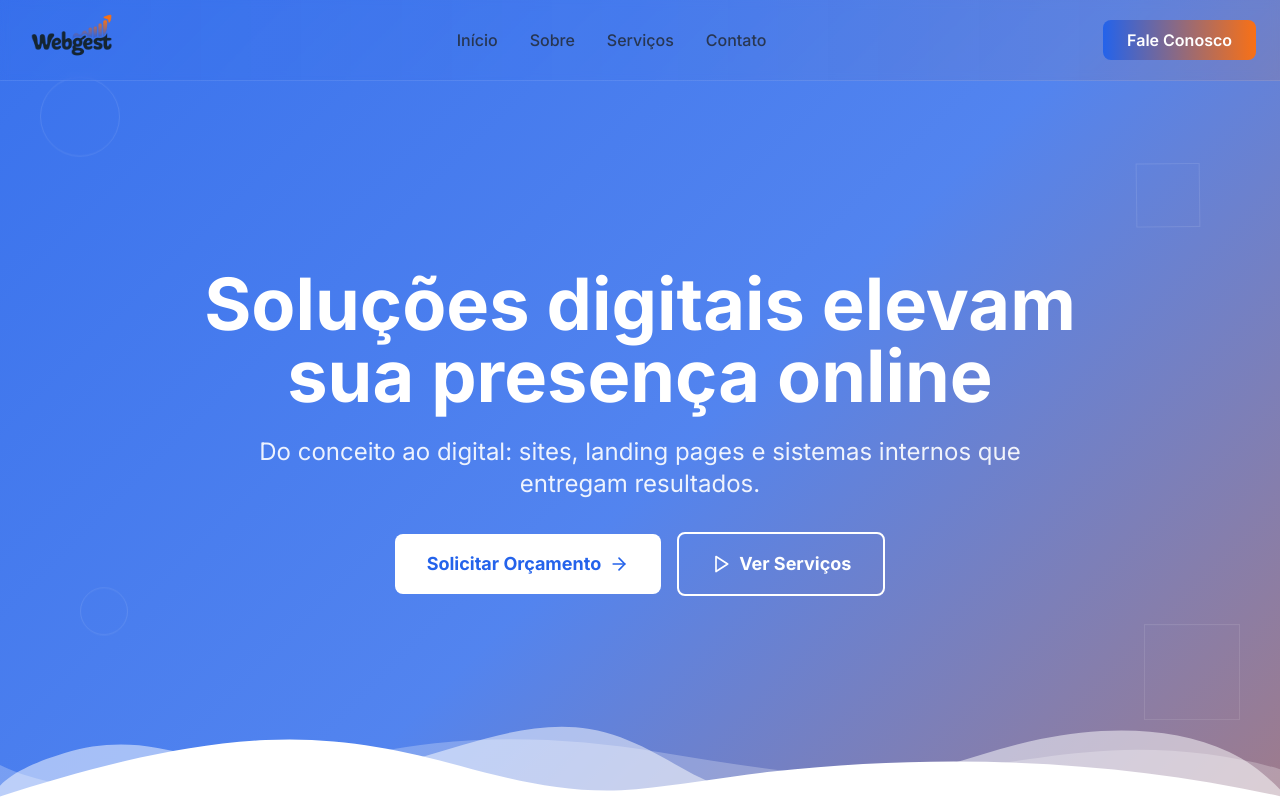
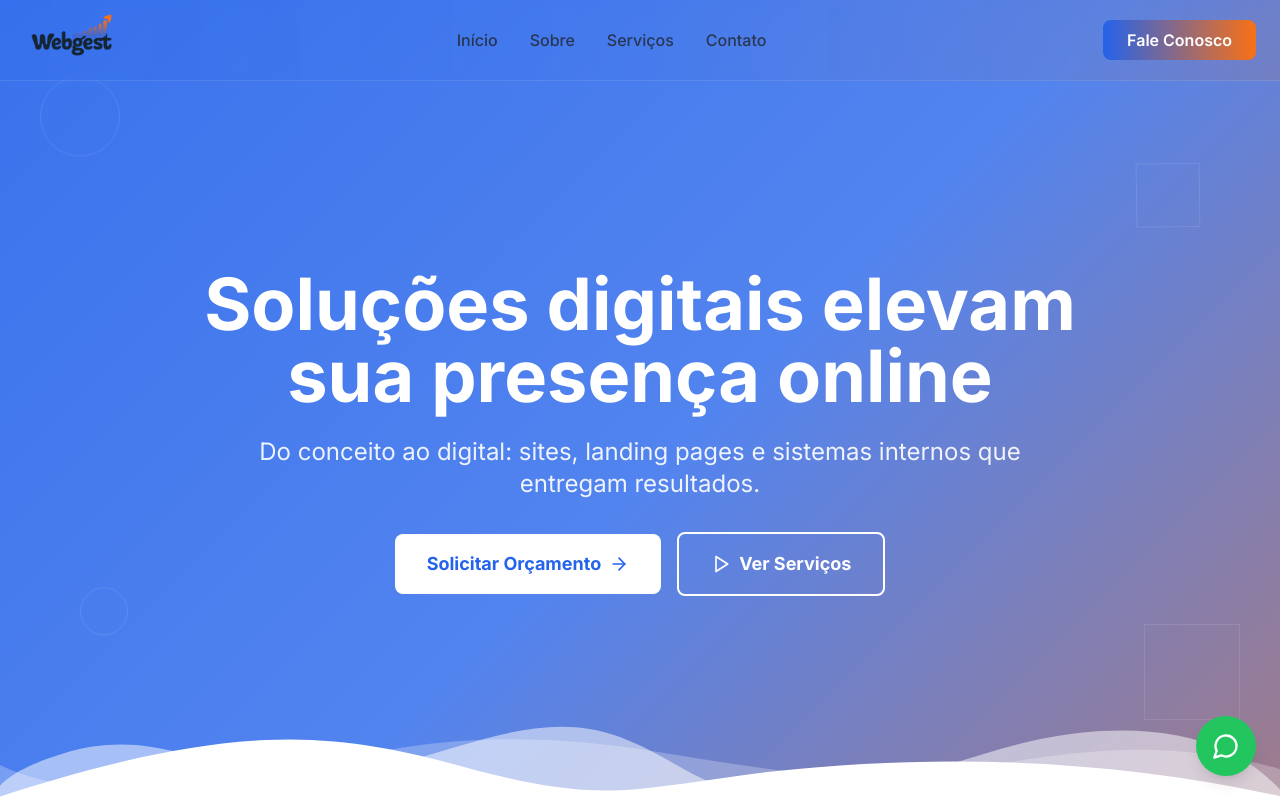
Before and after one commit to helenomatoss/webgest-site, a React (Vite) app: page / in a window 1280 px wide. Shown: the top 800 px of the page. Built offline with nearby package versions, Linux system fonts and the light colour scheme; the HTML template or start-up script is replaced by a standard one.

Commit message:
feat(whatsapp): adicionar botão fixo do WhatsApp no canto inferior direito

```diff
--- /dev/null
+++ b/src/components/WhatsAppButton.tsx
@@ -0,0 +1,18 @@
+import { MessageCircle } from "lucide-react";
+
+const WHATSAPP_NUMBER = "5511999999999";
+const WHATSAPP_URL = `https://wa.me/${WHATSAPP_NUMBER}`;
+
+export function WhatsAppButton() {
+  return (
+    <a
+      href={WHATSAPP_URL}
+      target="_blank"
+      rel="noopener noreferrer"
+      aria-label="Abrir conversa no WhatsApp"
+      className="fixed bottom-6 right-6 z-50 flex items-center justify-center rounded-full bg-green-500 p-4 text-white shadow-lg transition duration-300 hover:bg-green-600 focus-visible:outline-none focus-visible:ring-2 focus-visible:ring-green-400"
+    >
+      <MessageCircle className="h-7 w-7" />
+    </a>
+  );
+}
--- a/src/pages/Index.tsx
+++ b/src/pages/Index.tsx
@@ -6,6 +6,7 @@ import { WhyChoose } from "@/components/WhyChoose";
 import { CTA } from "@/components/CTA";
 import { Contact } from "@/components/Contact";
 import { Footer } from "@/components/Footer";
+import { WhatsAppButton } from "@/components/WhatsAppButton";
 
 const Index = () => {
   return (
@@ -20,6 +21,7 @@ const Index = () => {
         <Contact />
       </main>
       <Footer />
+      <WhatsAppButton />
     </div>
   );
 };
```
